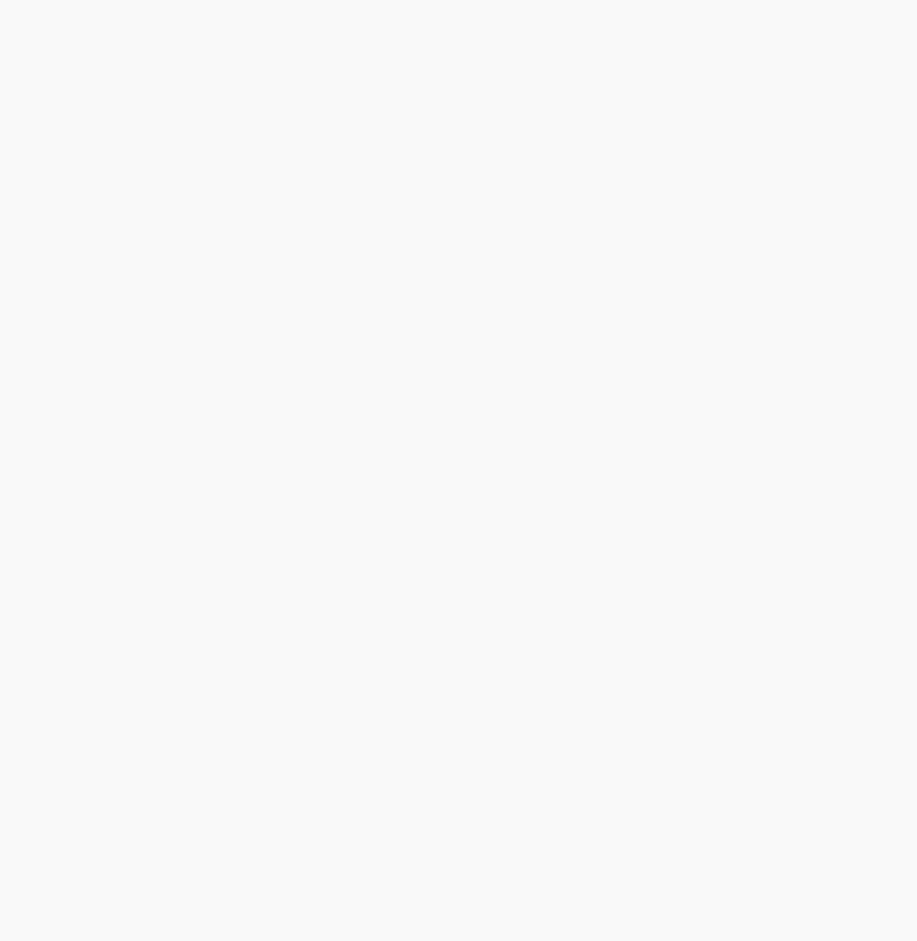
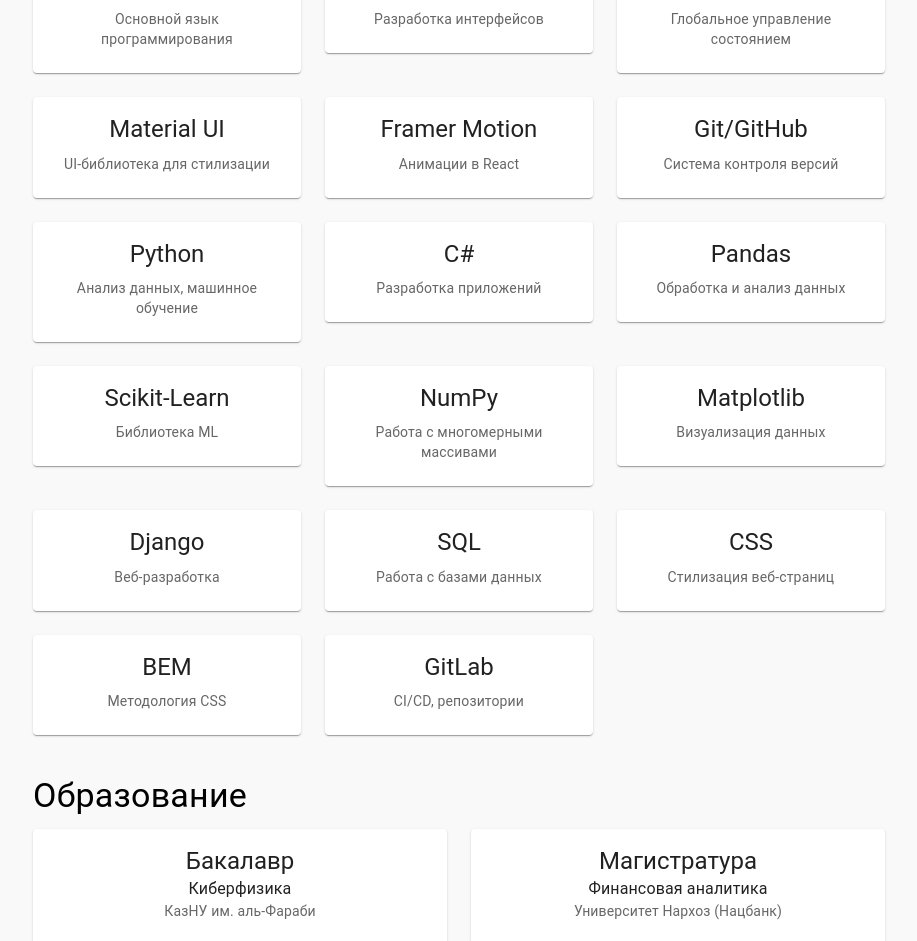
Before and after one commit to Abafarius/react_shag, a React (Vite) app in the folder homeworks/portfolio/portfolio/: page /about in a window 1280 px wide. Shown: the part 310-1251 px from the top of the page, without its empty margins (181-1098 px from the left). Before the commit the page ends 800 px from the top, so only its background shows below. Built offline with nearby package versions, Linux system fonts and the light colour scheme.

Commit message:
Update About.jsx

```diff
--- a/homeworks/portfolio/portfolio/src/pages/About.jsx
+++ b/homeworks/portfolio/portfolio/src/pages/About.jsx
@@ -1,12 +1,96 @@
 import React from "react";
-import { Container, Typography } from "@mui/material";
+import { Container, Typography, Grid, Card, CardContent } from "@mui/material";
+import { motion } from "framer-motion";
 
-function About() {
+const skills = [
+  { name: "JavaScript", description: "Основной язык программирования" },
+  { name: "React", description: "Разработка интерфейсов" },
+  { name: "Redux", description: "Глобальное управление состоянием" },
+  { name: "Material UI", description: "UI-библиотека для стилизации" },
+  { name: "Framer Motion", description: "Анимации в React" },
+  { name: "Git/GitHub", description: "Система контроля версий" },
+  { name: "Python", description: "Анализ данных, машинное обучение" },
+  { name: "C#", description: "Разработка приложений" },
+  { name: "Pandas", description: "Обработка и анализ данных" },
+  { name: "Scikit-Learn", description: "Библиотека ML" },
+  { name: "NumPy", description: "Работа с многомерными массивами" },
+  { name: "Matplotlib", description: "Визуализация данных" },
+  { name: "Django", description: "Веб-разработка" },
+  { name: "SQL", description: "Работа с базами данных" },
+  { name: "CSS", description: "Стилизация веб-страниц" },
+  { name: "BEM", description: "Методология CSS" },
+  { name: "GitLab", description: "CI/CD, репозитории" },
+];
+
+const education = [
+  { degree: "Бакалавр", field: "Киберфизика", university: "КазНУ им. аль-Фараби" },
+  { degree: "Магистратура", field: "Финансовая аналитика", university: "Университет Нархоз (Нацбанк)" },
+];
+
+const cardVariants = {
+  hidden: { opacity: 0, y: 20 },
+  visible: { opacity: 1, y: 0, transition: { duration: 0.5 } },
+};
+
+const About = () => {
   return (
-    <Container>
-      <Typography variant="h2">Обо мне</Typography>
+    <Container maxWidth="md">
+      {/* Заголовок с анимацией */}
+      <motion.div initial={{ opacity: 0 }} animate={{ opacity: 1 }} transition={{ duration: 0.7 }}>
+        <Typography variant="h3" align="center" gutterBottom>
+          Обо мне
+        </Typography>
+        <Typography variant="h6" align="center" color="textSecondary">
+          Фронтенд-разработчик, исследователь AI/ML, автор научных статей
+        </Typography>
+      </motion.div>
+
+      {/* Сетка с карточками навыков */}
+      <Typography variant="h4" mt={5} gutterBottom>
+        Навыки
+      </Typography>
+      <Grid container spacing={3}>
+        {skills.map((skill, index) => (
+          <Grid item xs={12} sm={6} md={4} key={index}>
+            <motion.div initial="hidden" animate="visible" variants={cardVariants}>
+              <Card sx={{ textAlign: "center", height: "100%" }}>
+                <CardContent>
+                  <Typography variant="h5" gutterBottom>
+                    {skill.name}
+                  </Typography>
+                  <Typography variant="body2" color="textSecondary">
+                    {skill.description}
+                  </Typography>
+                </CardContent>
+              </Card>
+            </motion.div>
+          </Grid>
+        ))}
+      </Grid>
+
+      {/* Образование */}
+      <Typography variant="h4" mt={5} gutterBottom>
+        Образование
+      </Typography>
+      <Grid container spacing={3}>
+        {education.map((edu, index) => (
+          <Grid item xs={12} sm={6} key={index}>
+            <motion.div initial="hidden" animate="visible" variants={cardVariants}>
+              <Card sx={{ textAlign: "center", height: "100%" }}>
+                <CardContent>
+                  <Typography variant="h5">{edu.degree}</Typography>
+                  <Typography variant="body1">{edu.field}</Typography>
+                  <Typography variant="body2" color="textSecondary">
+                    {edu.university}
+                  </Typography>
+                </CardContent>
+              </Card>
+            </motion.div>
+          </Grid>
+        ))}
+      </Grid>
     </Container>
   );
-}
+};
 
 export default About;
```
